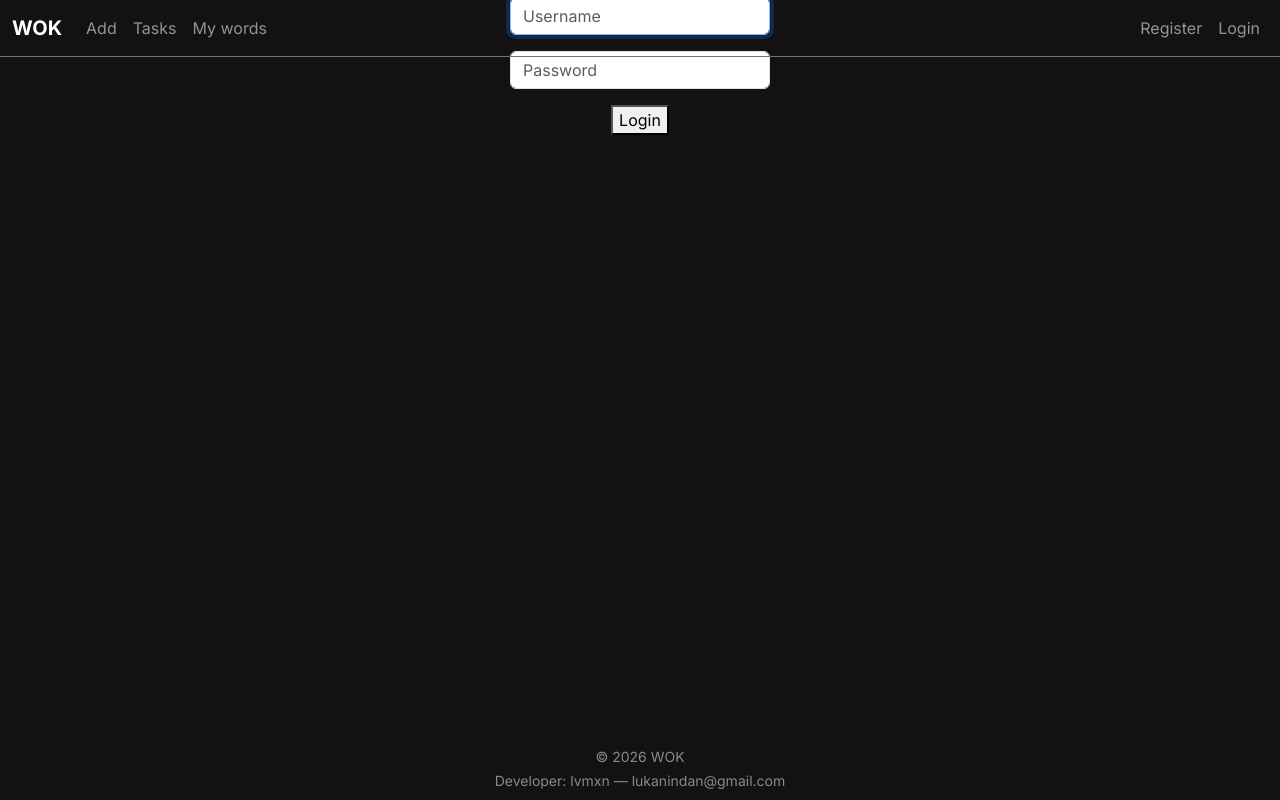
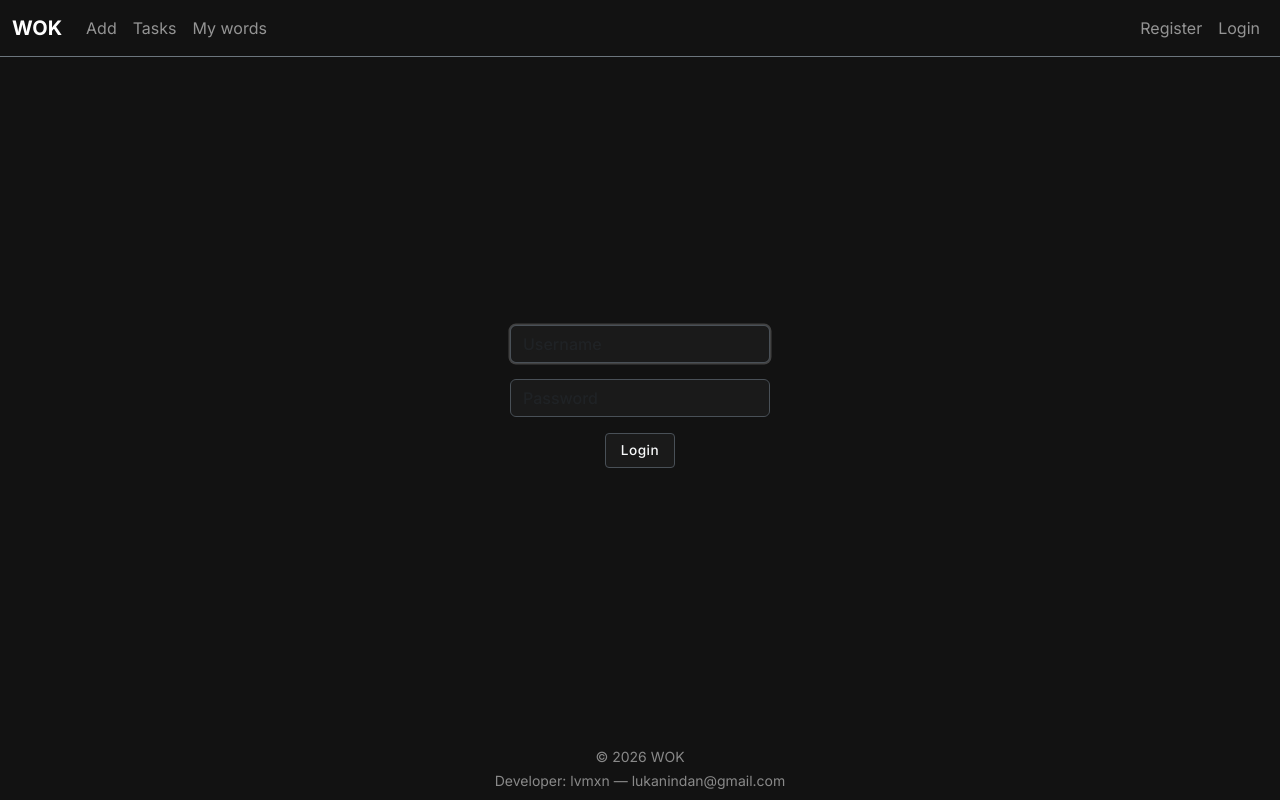
Before and after one commit to lvmxn/wok, a Flask app: page /login in a window 1280 px wide. Run offline with Flask 3, Linux system fonts and the light colour scheme.

Commit message:
style: redesign

```diff
--- a/templates/login.html
+++ b/templates/login.html
@@ -1,19 +1,19 @@
 {% extends "layout.html" %}
 
 {% block title %}
-   Login
+    Login
 {% endblock %}
 
 {% block main %}
-    <div class="container min-vh-100 d-flex flex-column align-items-center main-content">
+    <div class="container min-vh-100 d-flex flex-column align-items-center main-content justify-content-center">
         <form action="/login" method="post">
             <div class="mb-3">
-                <input autocomplete="off" autofocus class="form-control mx-auto w-auto" name="username" placeholder="Username" type="text">
+                <input autocomplete="off" autofocus class="form-control mx-auto w-auto inp-txt" name="username" placeholder="Username" type="text">
             </div>
             <div class="mb-3">
-                <input class="form-control mx-auto w-auto" name="password" placeholder="Password" type="password">
+                <input class="form-control mx-auto w-auto inp-txt" name="password" placeholder="Password" type="password">
             </div>
-            <button type="submit">Login</button>
+            <button class="btn-mono-outline btn-normal-case btn btn btn-sm" type="submit">Login</button>
         </form>
     </div>
 {% endblock %}
```
